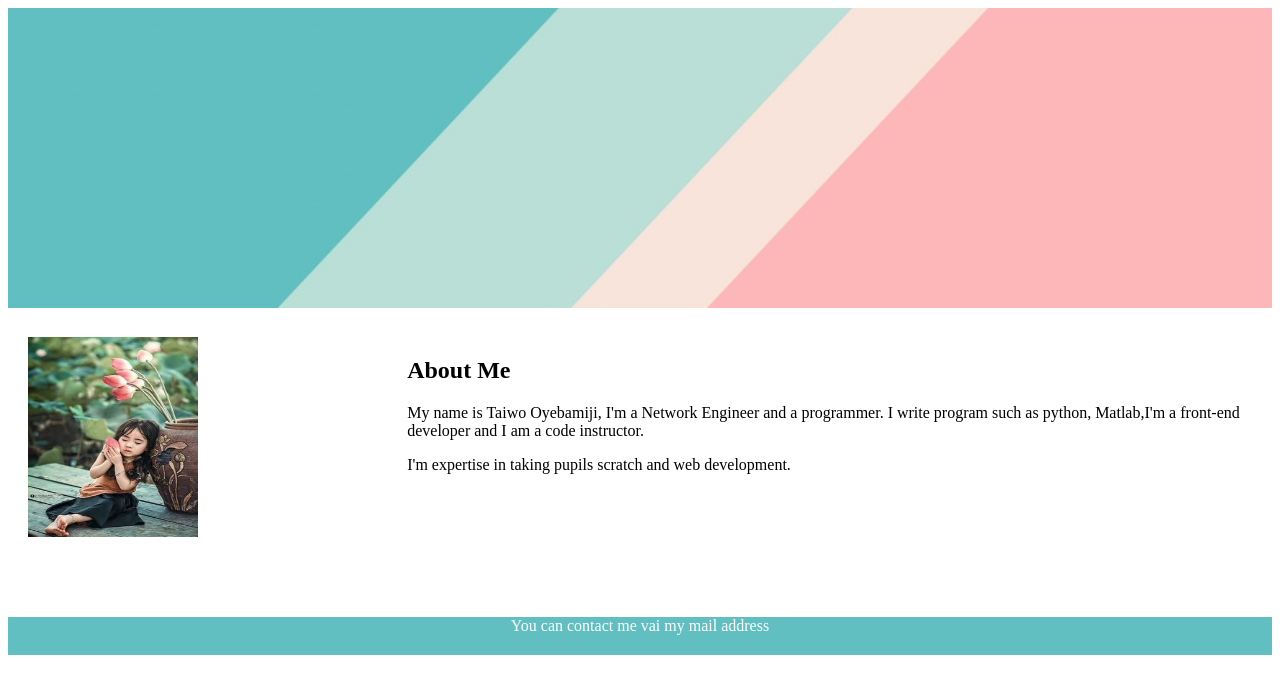
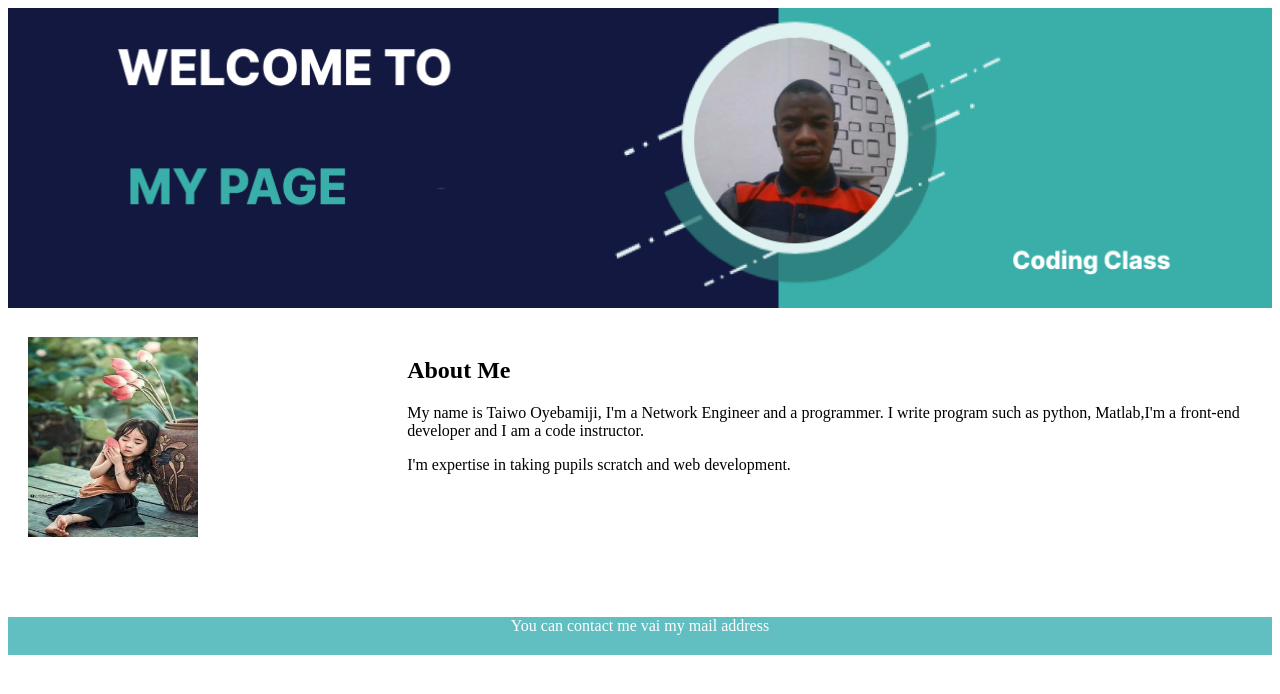
Before and after one commit to oyebamiji-taiwo/index.html, a plain HTML site: page index.html in a window 1280 px wide. Drawn offline with Linux system fonts and the light colour scheme.

Commit message:
Update index.html

```diff
--- a/index.html
+++ b/index.html
@@ -42,7 +42,7 @@ footer{
 
 <body>
 <header>
-    <img src="Ban2.jpg" width="100%"; height="300px"/>
+    <img src="Group 2.png" width="100%"; height="300px"/>
 </header>
 <nav>
     <img src="Picture.jpg" width="50%"; height="200px">
```
